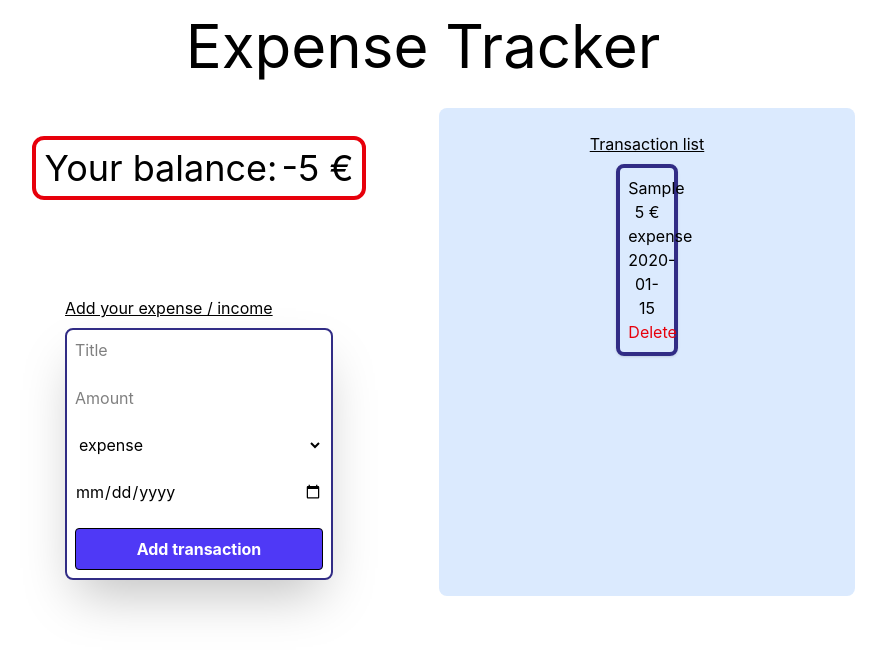
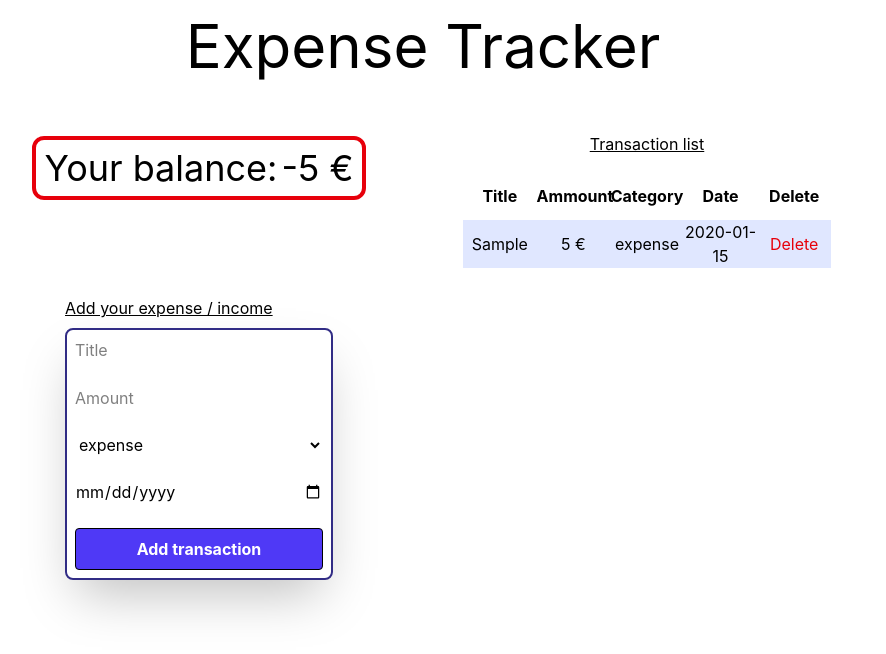
Before and after one commit to DanielGodoyGalindo/expense-tracker, a React (Vite) app: page / in a window 1280 px wide. Both pictures are taken after typing "Sample", "5", "2020-01-15" into the empty fields and a click on the button "Add transaction". Shown: the top 654 px of the page, without its empty margins (217-1103 px from the left). Built offline with nearby package versions, Linux system fonts and the light colour scheme.

Commit message:
feat: add expenses table

```diff
--- a/src/App.tsx
+++ b/src/App.tsx
@@ -1,8 +1,8 @@
+import './App.css'
 import { useState, useEffect } from 'react';
-import './App.css'
+import type { Transaction } from './types/transaction';
 import TransactionForm from './components/TransactionForm';
 import TransactionList from './components/TransactionList'
-import type { Transaction } from './types/transaction';
 import Balance from './components/Balance';
 
 function App() {
@@ -41,7 +41,7 @@ function App() {
           <TransactionForm onAddTransaction={addTransaction} />
         </div>
 
-        <div className="w-1/3 bg-blue-100 rounded-lg">
+        <div className="w-1/3 rounded-lg">
           <TransactionList
             transactions={transactions}
             onDeleteTransaction={deleteTransaction}
--- a/src/components/TransactionItem.tsx
+++ b/src/components/TransactionItem.tsx
@@ -7,13 +7,13 @@ type Props = {
 
 function TransactionItem({ transaction, onDeleteTransaction }: Props) {
   return (
-    <div className="flex flex-col place-self-center border-4 w-1/6 p-2 border-indigo-900 m-2 text-center rounded-lg shadow">
-      <h3>{transaction.title}</h3>
-      <p>{transaction.amount} €</p>
-      <p>{transaction.category}</p>
-      <p>{transaction.date}</p>
-      <button onClick={() => onDeleteTransaction(transaction.id)} className="text-red-600 hover:cursor-pointer hover:underline">Delete</button>
-    </div>
+    <tr className="text-center odd:bg-indigo-50 even:bg-indigo-100 h-12">
+      <td>{transaction.title}</td>
+      <td>{transaction.amount} €</td>
+      <td>{transaction.category}</td>
+      <td>{transaction.date}</td>
+      <td><button onClick={() => onDeleteTransaction(transaction.id)} className="text-red-600 hover:cursor-pointer hover:underline">Delete</button></td>
+    </tr>
   );
 }
 
--- a/src/components/TransactionList.tsx
+++ b/src/components/TransactionList.tsx
@@ -8,8 +8,16 @@ type Props = {
 
 function TransactionList({ transactions, onDeleteTransaction }: Props) {
   return (
-    <div className="flex flex-col justify-center p-6">
+    <div className="flex flex-col justify-center p-6 gap-4">
       <p className="flex justify-center underline">Transaction list</p>
+      <table className="table-fixed w-full">
+        <tr className="h-12">
+          <th>Title</th>
+          <th>Ammount</th>
+          <th>Category</th>
+          <th>Date</th>
+          <th>Delete</th>
+        </tr>
         {transactions.map((transaction) => (
           <TransactionItem
             key={transaction.id}
@@ -17,6 +25,7 @@ function TransactionList({ transactions, onDeleteTransaction }: Props) {
             onDeleteTransaction={onDeleteTransaction}
           />
         ))}
+      </table>
     </div>
   );
 }
```
Lines whose indentation alone changed are shown as unchanged.
